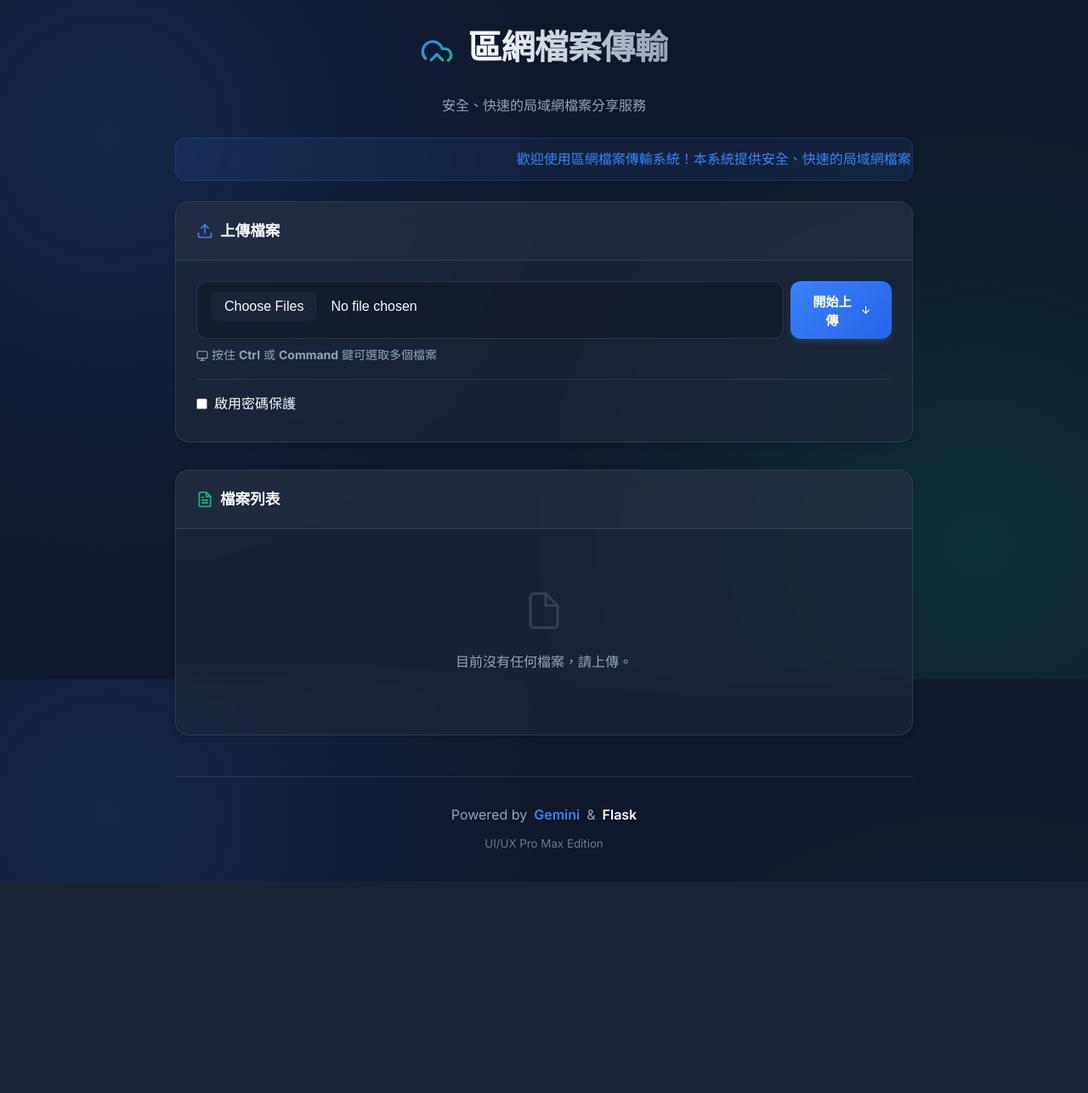
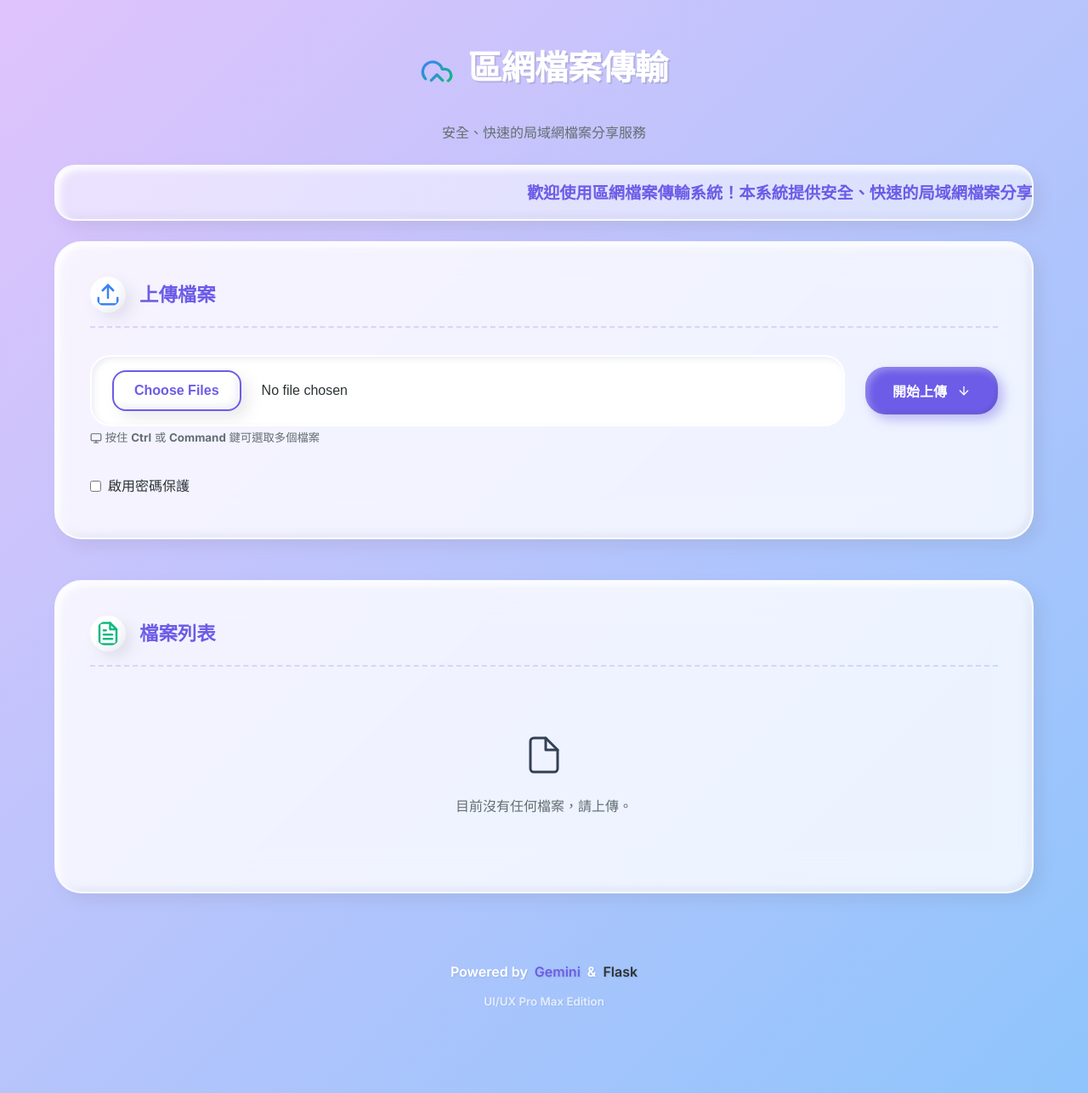
Before and after one commit to jasonkiller200/filetrans, a Flask app: page / in a window 1280 px wide. Shown: the whole page at 85% size. Before the commit the page ends 1038 px from the top, so only its background shows below. Run offline with Flask 3, Linux system fonts and the light colour scheme; parts of the project's set-up code (start-up, migrations or seed data) failed here and were passed over.

Commit message:
變更外觀

```diff
--- a/app/static/css/style.css
+++ b/app/static/css/style.css
@@ -1,48 +1,45 @@
-/* UI/UX Pro Max - Design System */
+/* UI/UX Pro Max - Claymorphism Edition */
 
 :root {
-    /* Color Palette - Dark Glass Theme */
-    --bg-app: #0f172a;
-    /* Slate 900 */
-    --bg-app-rgb: 15, 23, 42;
-    --surface-glass: rgba(30, 41, 59, 0.7);
-    /* Slate 800 with opacity */
-    --surface-glass-hover: rgba(51, 65, 85, 0.8);
-    /* Slate 700 */
-    --border-glass: rgba(255, 255, 255, 0.1);
+    /* Color Palette - Vibrant Clay */
+    --bg-primary: #f0f2f5;
 
-    --primary: #3b82f6;
-    /* Blue 500 */
-    --primary-hover: #2563eb;
-    /* Blue 600 */
-    --primary-glow: rgba(59, 130, 246, 0.5);
+    --primary: #6c5ce7;
+    /* Soft Purple */
+    --primary-hover: #5649c0;
 
-    --danger: #ef4444;
-    /* Red 500 */
-    --danger-hover: #dc2626;
-    /* Red 600 */
+    --danger: #ff7675;
+    /* Soft Red */
+    --success: #00b894;
+    /* Soft Green */
 
-    --success: #10b981;
-    /* Emerald 500 */
-    --success-hover: #059669;
-    /* Emerald 600 */
+    --text-main: #2d3436;
+    /* Dark Slate */
+    --text-muted: #636e72;
+    /* Grey */
 
-    --text-main: #f8fafc;
-    /* Slate 50 */
-    --text-muted: #94a3b8;
-    /* Slate 400 */
+    /* Architecture */
+    --radius-xl: 32px;
+    --radius-lg: 24px;
+    --radius-md: 16px;
+    --radius-sm: 12px;
 
-    /* Typography */
-    --font-sans: 'Inter', system-ui, -apple-system, sans-serif;
+    /* Clay Shadows */
+    /* Outer Shadow (Float) */
+    --clay-outer: 8px 8px 16px rgba(118, 118, 142, 0.15);
+    /* Inner Shadow (Volume/Inflation) */
+    --clay-inner: inset 4px 4px 8px rgba(255, 255, 255, 1), inset -4px -4px 8px rgba(166, 172, 205, 0.2);
 
-    /* Spacing & Layout */
-    --radius-lg: 1rem;
-    --radius-md: 0.75rem;
-    --radius-sm: 0.5rem;
+    --clay-card: var(--clay-outer), var(--clay-inner);
+
+    /* Button Shadows */
+    --clay-btn: 6px 6px 12px rgba(108, 92, 231, 0.25), inset 3px 3px 6px rgba(255, 255, 255, 0.4), inset -2px -2px 4px rgba(0, 0, 0, 0.1);
+
+    --clay-btn-active: inset 3px 3px 6px rgba(0, 0, 0, 0.15), inset -2px -2px 4px rgba(255, 255, 255, 0.3);
 
     /* Animation */
-    --transition-fast: 150ms ease;
-    --transition-normal: 300ms ease;
+    --transition-bouncy: 0.4s cubic-bezier(0.175, 0.885, 0.32, 1.275);
+    --transition-normal: 0.3s ease;
 }
 
 /* Global Reset & Base */
@@ -55,16 +52,14 @@
 }
 
 body {
-    background-color: var(--bg-app);
+    background: linear-gradient(135deg, #e0c3fc 0%, #8ec5fc 100%);
     color: var(--text-main);
-    font-family: var(--font-sans);
+    font-family: 'Inter', sans-serif;
+    /* Use sans-serif fallback directly */
     line-height: 1.6;
     min-height: 100vh;
-    /* Abstract background shapes */
-    background-image:
-        radial-gradient(circle at 10% 20%, rgba(59, 130, 246, 0.15) 0%, transparent 40%),
-        radial-gradient(circle at 90% 80%, rgba(16, 185, 129, 0.15) 0%, transparent 40%);
-    background-attachment: fixed;
+    padding-bottom: 3rem;
+    /* Space for footer */
 }
 
 /* Typography */
@@ -74,170 +69,206 @@ h3,
 h4,
 h5,
 h6 {
-    font-weight: 700;
-    line-height: 1.2;
+    font-weight: 800;
+    /* Bolder for cartoon feel */
     color: var(--text-main);
     margin-bottom: 1rem;
+    letter-spacing: -0.02em;
 }
 
 h1 {
     font-size: 2.5rem;
-    letter-spacing: -0.02em;
-    background: linear-gradient(to right, #fff, #94a3b8);
-    -webkit-background-clip: text;
-    background-clip: text;
-    -webkit-text-fill-color: transparent;
-    display: inline-block;
+    color: #fff;
+    text-shadow: 2px 2px 0px rgba(0, 0, 0, 0.1);
 }
 
 /* Layout */
 .container {
     width: 100%;
-    max-width: 900px;
+    max-width: 1200px;
+    /* Wider for puffy elements */
     margin: 0 auto;
-    padding: 2rem 1rem;
+    padding: 3rem 1.5rem;
 }
 
-/* Glass Components */
+/* Clay Components */
+
+/* Card: Floating, Puffy Cloud */
 .card {
-    background: var(--surface-glass);
-    backdrop-filter: blur(12px);
-    -webkit-backdrop-filter: blur(12px);
-    border: 1px solid var(--border-glass);
-    border-radius: var(--radius-lg);
-    box-shadow: 0 4px 6px -1px rgba(0, 0, 0, 0.1), 0 2px 4px -1px rgba(0, 0, 0, 0.06);
-    margin-bottom: 2rem;
-    overflow: hidden;
-    transition: transform var(--transition-normal), box-shadow var(--transition-normal);
+    background: rgba(255, 255, 255, 0.8);
+    backdrop-filter: blur(20px);
+    /* Glass + Clay hybrid */
+    border-radius: var(--radius-xl);
+    box-shadow: var(--clay-card);
+    margin-bottom: 3rem;
+    padding: 2.5rem;
+    border: 2px solid rgba(255, 255, 255, 0.6);
+    transition: transform var(--transition-bouncy);
 }
 
 .card:hover {
-    box-shadow: 0 10px 15px -3px rgba(0, 0, 0, 0.1), 0 4px 6px -2px rgba(0, 0, 0, 0.05);
+    transform: translateY(-5px);
 }
 
 .card-header {
-    background: rgba(255, 255, 255, 0.03);
-    padding: 1.25rem 1.5rem;
-    border-bottom: 1px solid var(--border-glass);
-    font-weight: 600;
-    font-size: 1.1rem;
+    font-size: 1.4rem;
+    font-weight: 700;
+    margin-bottom: 2rem;
+    padding-bottom: 1rem;
+    border-bottom: 2px dashed rgba(108, 92, 231, 0.2);
     display: flex;
     align-items: center;
-    gap: 0.5rem;
+    gap: 1rem;
+    color: var(--primary);
+}
+
+/* Header Icon Background */
+.card-header svg {
+    background: #fff;
+    border-radius: 50%;
+    padding: 6px;
+    width: 42px;
+    height: 42px;
+    box-shadow: var(--clay-card);
+    color: var(--primary);
+    /* Force icon color */
 }
 
 .card-body {
-    padding: 1.5rem;
+    padding: 0;
 }
 
-/* Form Elements */
-.input-group {
-    display: flex;
-    gap: 0.5rem;
-}
-
+/* Inputs: Deep/Flat Fields */
 .form-control {
     width: 100%;
-    background: rgba(0, 0, 0, 0.2);
-    border: 1px solid var(--border-glass);
+    background: #fff;
+    border: 2px solid transparent;
     color: var(--text-main);
-    padding: 0.75rem 1rem;
-    border-radius: var(--radius-md);
+    padding: 1rem 1.5rem;
+    border-radius: var(--radius-lg);
+    box-shadow: inset 3px 3px 6px rgba(166, 172, 205, 0.2), inset -3px -3px 6px rgba(255, 255, 255, 0.8);
     font-size: 1rem;
-    transition: border-color var(--transition-fast), box-shadow var(--transition-fast);
+    transition: all var(--transition-normal);
 }
 
 .form-control:focus {
     outline: none;
     border-color: var(--primary);
-    box-shadow: 0 0 0 3px var(--primary-glow);
+    transform: scale(1.01);
 }
 
-.form-text {
-    display: block;
-    margin-top: 0.5rem;
-    font-size: 0.875rem;
+.form-group label {
+    margin-bottom: 0.5rem;
+    margin-left: 0.5rem;
+    font-weight: 600;
     color: var(--text-muted);
 }
 
-/* Buttons */
+/* Buttons: 3D Squishy */
 .btn {
     display: inline-flex;
     align-items: center;
     justify-content: center;
-    gap: 0.5rem;
-    padding: 0.75rem 1.5rem;
-    border-radius: var(--radius-md);
-    font-weight: 600;
+    gap: 0.75rem;
+    padding: 1rem 2rem;
+    border-radius: var(--radius-lg);
+    font-weight: 700;
     cursor: pointer;
     border: none;
-    transition: all var(--transition-fast);
     text-decoration: none;
-    font-size: 0.95rem;
+    white-space: nowrap;
+    font-size: 1rem;
+    transition: all var(--transition-bouncy);
+
+    /* Default Clay Button Style (Primary-ish) */
+    background: var(--primary);
+    color: #fff;
+    box-shadow:
+        6px 6px 14px rgba(108, 92, 231, 0.4),
+        inset 4px 4px 8px rgba(255, 255, 255, 0.3),
+        inset -2px -2px 4px rgba(0, 0, 0, 0.1);
+}
+
+.btn:hover {
+    transform: translateY(-4px) scale(1.05);
+    filter: brightness(1.1);
+}
+
+.btn:active {
+    transform: translateY(2px) scale(0.98);
+    box-shadow: var(--clay-btn-active);
+}
+
+.btn-primary {
+    background: var(--primary);
+}
+
+.btn-danger {
+    background: var(--danger);
+    box-shadow:
+        6px 6px 14px rgba(255, 118, 117, 0.4),
+        inset 4px 4px 8px rgba(255, 255, 255, 0.3),
+        inset -2px -2px 4px rgba(0, 0, 0, 0.1);
+}
+
+.btn-success {
+    background: var(--success);
+    box-shadow:
+        6px 6px 14px rgba(0, 184, 148, 0.4),
+        inset 4px 4px 8px rgba(255, 255, 255, 0.3),
+        inset -2px -2px 4px rgba(0, 0, 0, 0.1);
+}
+
+.btn-secondary {
+    background: #dfe6e9;
+    /* Light grey */
+    color: var(--text-main);
+    box-shadow:
+        6px 6px 14px rgba(178, 190, 195, 0.4),
+        inset 4px 4px 8px rgba(255, 255, 255, 1),
+        inset -2px -2px 4px rgba(0, 0, 0, 0.05);
 }
 
 .btn-sm {
-    padding: 0.4rem 0.8rem;
-    font-size: 0.85rem;
-    border-radius: var(--radius-sm);
+    padding: 0.6rem 1.2rem;
+    font-size: 0.9rem;
+    border-radius: var(--radius-md);
 }
 
-.btn-primary {
-    background: linear-gradient(135deg, var(--primary), var(--primary-hover));
-    color: white;
-    box-shadow: 0 4px 6px -1px rgba(59, 130, 246, 0.3);
+/* File Input */
+.input-group {
+    display: flex;
+    gap: 1.5rem;
+    align-items: center;
 }
 
-.btn-primary:hover {
-    transform: translateY(-1px);
-    box-shadow: 0 6px 8px -1px rgba(59, 130, 246, 0.4);
-}
-
-.btn-primary:active {
-    transform: translateY(0);
-}
-
-.btn-success {
-    background: rgba(16, 185, 129, 0.1);
-    color: var(--success);
-    border: 1px solid rgba(16, 185, 129, 0.2);
-}
-
-.btn-success:hover {
-    background: rgba(16, 185, 129, 0.2);
-    border-color: var(--success);
-}
-
-.btn-danger {
-    background: rgba(239, 68, 68, 0.1);
-    color: var(--danger);
-    border: 1px solid rgba(239, 68, 68, 0.2);
-}
-
-.btn-danger:hover {
-    background: rgba(239, 68, 68, 0.2);
-    border-color: var(--danger);
-}
-
-/* File Upload Specifics */
 input[type="file"]::file-selector-button {
-    background: var(--surface-glass);
-    color: var(--text-main);
-    border: none;
-    padding: 0.5rem 1rem;
-    margin-right: 1rem;
-    border-radius: var(--radius-sm);
+    background: #fff;
+    color: var(--primary);
+    border: 2px solid var(--primary);
+    padding: 0.8rem 1.5rem;
+    margin-right: 1.5rem;
+    border-radius: var(--radius-md);
     cursor: pointer;
-    transition: background var(--transition-fast);
+    font-weight: 600;
+    transition: all var(--transition-normal);
+    box-shadow: var(--clay-card);
 }
 
 input[type="file"]::file-selector-button:hover {
-    background: var(--surface-glass-hover);
+    background: var(--primary);
+    color: #fff;
 }
 
 /* Table */
 .table-container {
     overflow-x: auto;
+    border-radius: var(--radius-lg);
+    background: #fff;
+    padding: 0.5rem;
+    /* Inner padding like a frame */
+    box-shadow: inset 2px 2px 4px rgba(0, 0, 0, 0.05);
+    /* Recessed frame */
 }
 
 .table {
@@ -248,20 +279,21 @@ input[type="file"]::file-selector-button:hover {
 
 .table th {
     text-align: left;
-    padding: 1rem;
+    padding: 1.5rem;
     color: var(--text-muted);
-    font-weight: 600;
-    border-bottom: 1px solid var(--border-glass);
+    font-weight: 700;
+    border-bottom: 2px solid #f0f2f5;
     text-transform: uppercase;
-    font-size: 0.75rem;
+    font-size: 0.85rem;
     letter-spacing: 0.05em;
 }
 
 .table td {
-    padding: 1rem;
-    border-bottom: 1px solid var(--border-glass);
+    padding: 1.5rem;
+    border-bottom: 2px solid #f0f2f5;
     color: var(--text-main);
     vertical-align: middle;
+    font-weight: 500;
 }
 
 .table tr:last-child td {
@@ -269,180 +301,31 @@ input[type="file"]::file-selector-button:hover {
 }
 
 .table tbody tr {
-    transition: background-color var(--transition-fast);
+    transition: background-color var(--transition-normal);
 }
 
 .table tbody tr:hover {
-    background-color: var(--surface-glass-hover);
+    background-color: #f7f9fc;
 }
 
-.text-end {
-    text-align: right;
+/* Status Badges etc */
+.form-text,
+.text-muted {
+    color: var(--text-muted) !important;
 }
 
-.text-center {
-    text-align: center;
-}
-
-/* Alerts */
-.alert {
-    padding: 1rem 1.5rem;
-    border-radius: var(--radius-md);
-    margin-bottom: 1.5rem;
-    border: 1px solid transparent;
-    display: flex;
-    justify-content: space-between;
-    align-items: center;
-    backdrop-filter: blur(8px);
-}
-
-.alert-success {
-    background: rgba(16, 185, 129, 0.1);
-    border-color: rgba(16, 185, 129, 0.2);
-    color: var(--success);
-}
-
-.alert-error,
-.alert-danger {
-    background: rgba(239, 68, 68, 0.1);
-    border-color: rgba(239, 68, 68, 0.2);
-    color: var(--danger);
-}
-
-.btn-close {
-    background: transparent;
-    border: none;
-    color: currentColor;
-    opacity: 0.5;
-    cursor: pointer;
-    padding: 0.25rem;
-    transition: opacity var(--transition-fast);
-}
-
-.btn-close:hover {
-    opacity: 1;
-}
-
-/* Footer */
-footer {
-    border-top: 1px solid var(--border-glass);
-    padding-top: 2rem;
-    margin-top: 3rem;
-    color: var(--text-muted);
-}
-
-/* Utilities */
-.mb-4 {
-    margin-bottom: 1.5rem;
-}
-
-.mt-2 {
-    margin-top: 0.5rem;
-}
-
-.mt-4 {
-    margin-top: 1.5rem;
-}
-
-.text-muted {
-    color: var(--text-muted);
-}
-
-.d-none {
-    display: none;
-}
-
-.align-middle {
-    vertical-align: middle;
-}
-
-/* Modal */
-.modal-overlay {
-    position: fixed;
-    top: 0;
-    left: 0;
-    width: 100%;
-    height: 100%;
-    background: rgba(15, 23, 42, 0.6);
-    backdrop-filter: blur(4px);
-    z-index: 1000;
-    display: flex;
-    justify-content: center;
-    align-items: center;
-}
-
-.modal-container {
-    background: #1e293b;
-    border: 1px solid var(--border-glass);
-    border-radius: var(--radius-lg);
-    width: 90%;
-    max-width: 400px;
-    box-shadow: 0 20px 25px -5px rgba(0, 0, 0, 0.3);
-    animation: modalSlideIn 0.3s ease-out;
-}
-
-@keyframes modalSlideIn {
-    from {
-        opacity: 0;
-        transform: translateY(20px);
-    }
-
-    to {
-        opacity: 1;
-        transform: translateY(0);
-    }
-}
-
-.modal-header {
-    padding: 1.25rem 1.5rem;
-    border-bottom: 1px solid var(--border-glass);
-    display: flex;
-    justify-content: space-between;
-    align-items: center;
-}
-
-.modal-header h3 {
-    margin: 0;
-    font-size: 1.25rem;
-}
-
-.btn-close-modal {
-    background: transparent;
-    border: none;
-    color: var(--text-muted);
-    cursor: pointer;
-    padding: 0.25rem;
-    transition: color var(--transition-fast);
-}
-
-.btn-close-modal:hover {
-    color: var(--text-main);
-}
-
-.modal-body {
-    padding: 1.5rem;
-}
-
-.modal-footer {
-    padding: 1.25rem 1.5rem;
-    border-top: 1px solid var(--border-glass);
-    display: flex;
-    justify-content: flex-end;
-    gap: 0.75rem;
-    background: rgba(0, 0, 0, 0.1);
-}
-
-/* Marquee */
+/* Marquee: Floating Banner */
 .marquee-container {
     width: 100%;
     overflow: hidden;
-    background: rgba(59, 130, 246, 0.1);
-    border: 1px solid rgba(59, 130, 246, 0.2);
-    border-radius: var(--radius-md);
-    padding: 0.75rem 0;
-    position: relative;
+    background: rgba(255, 255, 255, 0.5);
+    /* Semi-transparent */
+    border-radius: var(--radius-lg);
+    padding: 1rem 0;
+    margin-bottom: 2rem;
+    box-shadow: var(--clay-card);
     white-space: nowrap;
-    backdrop-filter: blur(8px);
+    border: 2px solid rgba(255, 255, 255, 0.8);
 }
 
 .marquee-content {
@@ -450,7 +333,8 @@ footer {
     padding-left: 100%;
     animation: marquee 20s linear infinite;
     color: var(--primary);
-    font-weight: 500;
+    font-weight: 700;
+    font-size: 1.2rem;
 }
 
 @keyframes marquee {
@@ -463,7 +347,172 @@ footer {
     }
 }
 
-/* Pause animation on hover */
-.marquee-container:hover .marquee-content {
-    animation-play-state: paused;
+/* Modal */
+.modal-overlay {
+    position: fixed;
+    top: 0;
+    left: 0;
+    width: 100%;
+    height: 100%;
+    background: rgba(108, 92, 231, 0.4);
+    /* Tinted backdrop */
+    backdrop-filter: blur(8px);
+    z-index: 1000;
+    display: flex;
+    justify-content: center;
+    align-items: center;
 }
+
+.modal-container {
+    background: #fff;
+    border-radius: var(--radius-xl);
+    width: 90%;
+    max-width: 450px;
+    box-shadow:
+        0 20px 50px rgba(0, 0, 0, 0.2),
+        inset 0 0 0 2px rgba(255, 255, 255, 1);
+    padding: 2.5rem;
+    animation: bounceIn 0.5s cubic-bezier(0.175, 0.885, 0.32, 1.275);
+}
+
+@keyframes bounceIn {
+    0% {
+        opacity: 0;
+        transform: scale(0.3);
+    }
+
+    50% {
+        opacity: 1;
+        transform: scale(1.05);
+    }
+
+    70% {
+        transform: scale(0.9);
+    }
+
+    100% {
+        transform: scale(1);
+    }
+}
+
+.modal-header {
+    display: flex;
+    justify-content: space-between;
+    align-items: center;
+    margin-bottom: 2rem;
+}
+
+.modal-header h3 {
+    margin: 0;
+    font-size: 1.5rem;
+    color: var(--primary);
+}
+
+.modal-footer {
+    display: flex;
+    justify-content: flex-end;
+    gap: 1rem;
+    margin-top: 2rem;
+}
+
+.btn-close-modal {
+    background: #dfe6e9;
+    border: none;
+    color: var(--text-muted);
+    width: 40px;
+    height: 40px;
+    border-radius: 50%;
+    cursor: pointer;
+    box-shadow: var(--clay-card);
+    transition: all 0.2s;
+    display: flex;
+    align-items: center;
+    justify-content: center;
+}
+
+.btn-close-modal:hover {
+    background: var(--danger);
+    color: #fff;
+    transform: rotate(90deg);
+}
+
+/* Alerts */
+.alert {
+    padding: 1.5rem;
+    border-radius: var(--radius-lg);
+    margin-bottom: 2rem;
+    box-shadow: var(--clay-card);
+    background: #fff;
+    display: flex;
+    justify-content: space-between;
+    align-items: center;
+    border-left: 8px solid transparent;
+}
+
+.alert-success {
+    border-left-color: var(--success);
+    color: var(--success);
+    font-weight: 600;
+}
+
+.alert-danger,
+.alert-error {
+    border-left-color: var(--danger);
+    color: var(--danger);
+    font-weight: 600;
+}
+
+.btn-close {
+    background: none;
+    border: none;
+    font-size: 1.5rem;
+    opacity: 0.5;
+    cursor: pointer;
+    transition: opacity 0.2s;
+}
+
+.btn-close:hover {
+    opacity: 1;
+}
+
+/* Utilities */
+.align-middle {
+    vertical-align: middle;
+}
+
+.text-end {
+    text-align: right;
+}
+
+.text-center {
+    text-align: center;
+}
+
+.d-none {
+    display: none;
+}
+
+.mt-2 {
+    margin-top: 0.5rem;
+}
+
+.mt-4 {
+    margin-top: 1.5rem;
+}
+
+.mb-4 {
+    margin-bottom: 1.5rem;
+}
+
+/* Footer */
+footer {
+    margin-top: 5rem;
+    text-align: center;
+    color: #fff;
+    text-shadow: 1px 1px 2px rgba(0, 0, 0, 0.1);
+    font-weight: 600;
+}
+
+/* Compatibility */
+--border-glass: transparent;
+/* No borders in clay usually */
```
